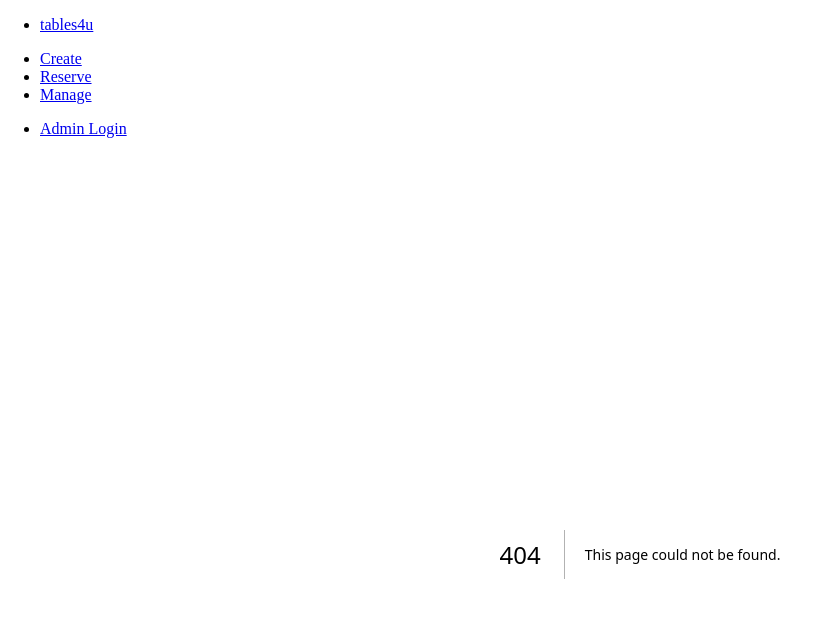
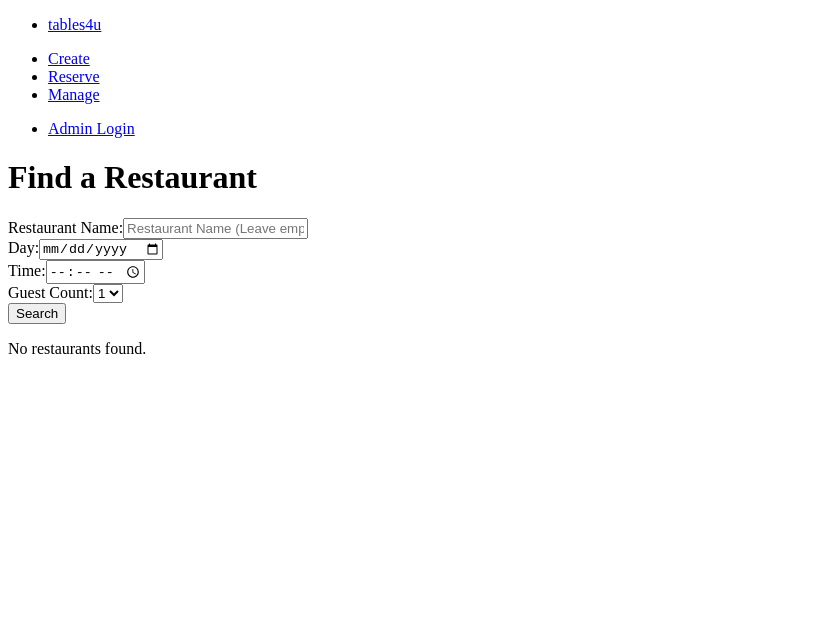
Before and after one commit to ZeroOneMk1/B24-CS3733-goku, a Next.js app in the folder tables4u/: page /reserve in a window 1280 px wide. Before the commit this address had no page. Shown: the top 618 px of the page, without its empty margins (0-835 px from the left). Built offline with nearby package versions, Linux system fonts and the light colour scheme.

Commit message:
Front End Consumer List Restaurants
Added functionality for a consumer to list active restaurants on the front end

```diff
--- /dev/null
+++ b/tables4u/src/app/reserve/page.tsx
@@ -0,0 +1,160 @@
+'use client';
+import { useState, FormEvent } from "react";
+
+interface FilterRequestBody {
+    filters: {
+        name: string;
+        date: string;
+        time: string;
+        guestCount: string;
+        onlyShowAvailableRestaurants: string;
+    };
+}
+
+export default function List() {
+    //form inputs
+    const [name, setName] = useState("");
+    const [date, setDate] = useState("");
+    const [time, setTime] = useState("");
+    const [guestCount, setGuestCount] = useState("1");
+    const [onlyShowAvailableRestaurants, setOnlyShowAvailableRestaurants] = useState("false");
+    const [restaurants, setRestaurants] = useState<any[]>([]);
+    const [loading, setLoading] = useState(false);
+    const [error, setError] = useState<string | null>(null);
+
+    //form submit
+    const submit = async (e: FormEvent) => {
+        e.preventDefault(); //prevent form from reloading page
+
+        //console.log('Form Data:', { name, date, time, guestCount, onlyShowAvailableRestaurants }); //log check if date is correctly captured
+
+        //ensure the date is in YYYY-MM-DD format
+        const formattedDate = date;
+
+        //console.log('Formatted Date:', formattedDate); //log formatted date to verify
+
+        let requestBody: FilterRequestBody = {
+            filters: {
+                name: name || "",
+                date: formattedDate,
+                time,
+                guestCount,
+                onlyShowAvailableRestaurants
+            }
+        };
+
+        //console.log("Request Body:", requestBody); //log request body to verify
+
+        //reset data and set loading state
+        setLoading(true);
+        setError(null);
+
+        try {
+            const response = await fetch("https://c63up2fh1i.execute-api.us-east-1.amazonaws.com/i1/ListRestaurants", {
+                method: "POST",
+                headers: {
+                    "Content-Type": "application/json",
+                },
+                body: JSON.stringify(requestBody),
+            });
+
+            if (response.ok) {
+                const data = await response.json();
+                //console.log("API Response:", data);  //log API response
+                setRestaurants(data.restaurants || []);  //update restaurants list or set empty array
+            } else {
+                setError("Error fetching data: " + response.statusText);
+            }
+        } catch (error: unknown) {
+            if (error instanceof Error) {
+                setError("Request failed: " + error.message);
+            } else {
+                setError("An unknown error occurred");
+            }
+        } finally {
+            setLoading(false);
+        }
+    };
+
+    return (
+        <div id="find-restaurant">
+            <h1>Find a Restaurant</h1>
+            <form onSubmit={submit} method="post">
+                <div>
+                    {/* Restaurant Name Input */}
+                    <div className="find-input">
+                        <label htmlFor="name">Restaurant Name:</label>
+                        <input
+                            type="text"
+                            name="name"
+                            placeholder="Restaurant Name (Leave empty to show all)"
+                            value={name}
+                            onChange={(e) => setName(e.target.value)}
+                        />
+                    </div>
+
+                    {/* Date Input */}
+                    <div className="find-input">
+                        <label htmlFor="date">Day:</label>
+                        <input
+                            required
+                            type="date"
+                            name="date"
+                            value={date}
+                            onChange={(e) => setDate(e.target.value)}
+                        />
+                    </div>
+
+                    {/* Time Input */}
+                    <div className="find-input">
+                        <label htmlFor="time">Time:</label>
+                        <input
+                            required
+                            type="time"
+                            name="time"
+                            value={time}
+                            onChange={(e) => setTime(e.target.value)}
+                        />
+                    </div>
+
+                    {/* Guest Count Input */}
+                    <div className="find-input">
+                        <label htmlFor="guestCount">Guest Count:</label>
+                        <select
+                            name="guestCount"
+                            value={guestCount}
+                            onChange={(e) => setGuestCount(e.target.value)}>
+                            <option value="1">1</option>
+                            <option value="2">2</option>
+                            <option value="3">3</option>
+                            <option value="4">4</option>
+                            <option value="5">5</option>
+                            <option value="6">6</option>
+                            <option value="7">7</option>
+                            <option value="8">8</option>
+                        </select>
+                    </div>
+                </div>
+                <button type="submit">Search</button>
+            </form>
+
+            {/* Show loading or error */}
+            {loading && <p>Loading...</p>}
+            {error && <p>{error}</p>}
+
+            {/* Display restaurants if found */}
+            {restaurants.length > 0 ? (
+                <ul>
+                    {restaurants.map((restaurant, index) => (
+                        <li key={index}>
+                            <h3>{restaurant.name}</h3>
+                            <p>{restaurant.address}</p>
+                        </li>
+                    ))}
+                </ul>
+            ) : (
+                <p>No restaurants found.</p>
+            )}
+        </div>
+    );
+}
```
